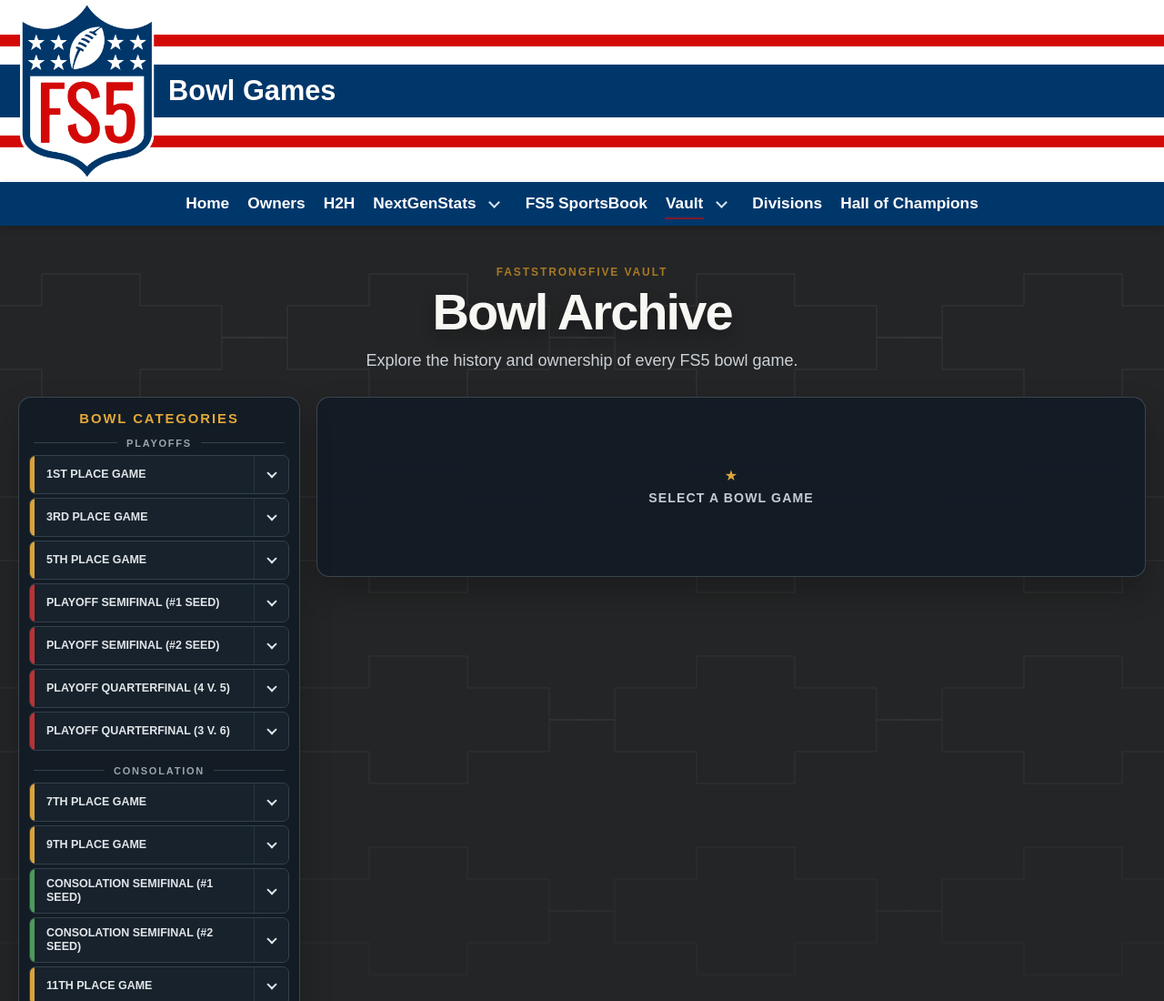
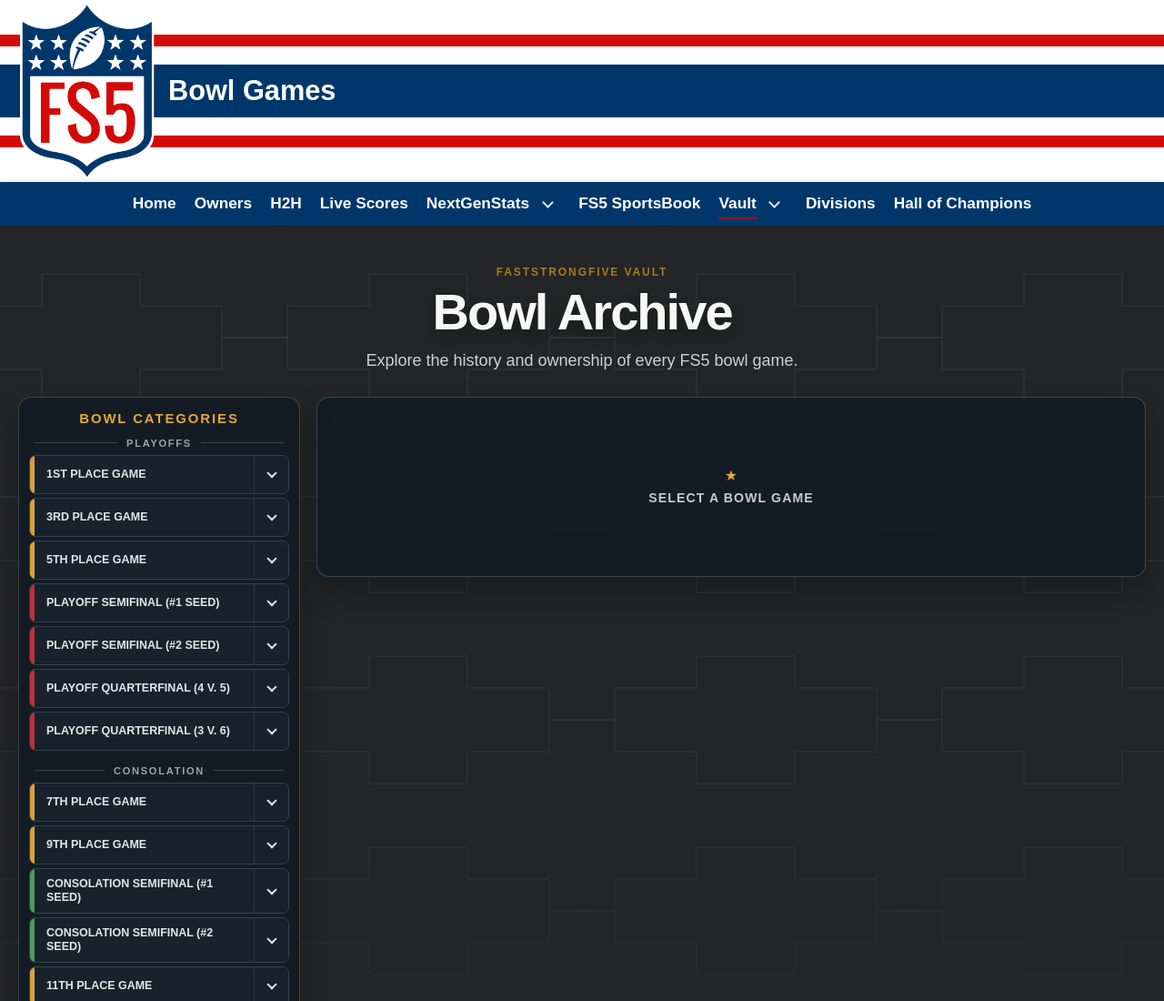
Before and after one commit to dquiz8308/fs5test_site, a plain HTML site: page vault/bowls/index.html in a window 1280 px wide. Shown: the top 1100 px of the page at 91% size. Drawn offline with nearby package versions, Linux system fonts and the light colour scheme; no server answers.

Commit message:
Add files via upload

```diff
--- a/vault/bowls/index.html
+++ b/vault/bowls/index.html
@@ -3,6 +3,8 @@
 <head>
     <meta charset="UTF-8">
     <meta name="viewport" content="width=device-width, initial-scale=1.0">
+    <link rel="apple-touch-icon" sizes="180x180" href="/artwork/fs5-ios-icon.png">
+    <link rel="manifest" href="/site.webmanifest">
     <title>FastStrongFive Fantasy Football</title>
     <link rel="stylesheet" href="../../styles.css">
     <link rel="stylesheet" href="../../common.css">
@@ -28,6 +30,7 @@
                 <li class="site-nav__item"><a class="site-nav__link" href="../../index.html"><svg class="site-nav__icon site-nav__icon--home" aria-hidden="true" focusable="false" viewBox="0 0 24 24"><path d="M3 11.5 12 4l9 7.5"/><path d="M5.5 10v10h13V10"/><path class="site-nav__icon-accent" d="M9.5 20v-6h5v6"/></svg><span>Home</span></a></li>
                 <li class="site-nav__item"><a class="site-nav__link" href="../../owners/index.html"><svg class="site-nav__icon site-nav__icon--owners" aria-hidden="true" focusable="false" viewBox="0 0 24 24"><circle cx="9" cy="8" r="3"/><path d="M3.5 20c.4-4 2.2-6 5.5-6s5.1 2 5.5 6"/><circle class="site-nav__icon-accent" cx="17" cy="9" r="2.3"/><path class="site-nav__icon-accent" d="M15.5 14.5c3.2-.5 5 1.3 5.5 4.5"/></svg><span>Owners</span></a></li>
                 <li class="site-nav__item"><a class="site-nav__link" href="../../h2h/index.html"><svg class="site-nav__icon site-nav__icon--h2h" aria-hidden="true" focusable="false" viewBox="0 0 24 24"><path d="M4 8h13"/><path class="site-nav__icon-accent" d="m14 5 3 3-3 3"/><path d="M20 16H7"/><path class="site-nav__icon-accent" d="m10 13-3 3 3 3"/></svg><span>H2H</span></a></li>
+                <li class="site-nav__item"><a class="site-nav__link" href="/livescores/"><svg class="site-nav__icon site-nav__icon--livescores" aria-hidden="true" focusable="false" viewBox="0 0 24 24"><path d="M4 6h16v12H4z"/><path class="site-nav__icon-accent" d="M8 10h3M8 14h8M14 10h2"/></svg><span>Live Scores</span></a></li>
                 <li class="site-nav__item site-nav__item--has-submenu">
                     <div class="site-nav__category-row">
                         <a class="site-nav__link" href="../../nextgenstats/index.html"><svg class="site-nav__icon site-nav__icon--nextgen" aria-hidden="true" focusable="false" viewBox="0 0 24 24"><path d="M4 20V10h4v10M10 20V6h4v14M16 20v-7h4v7"/><path class="site-nav__icon-accent" d="m4 7 5-3 4 2 7-4"/></svg><span>NextGenStats</span></a>
```
